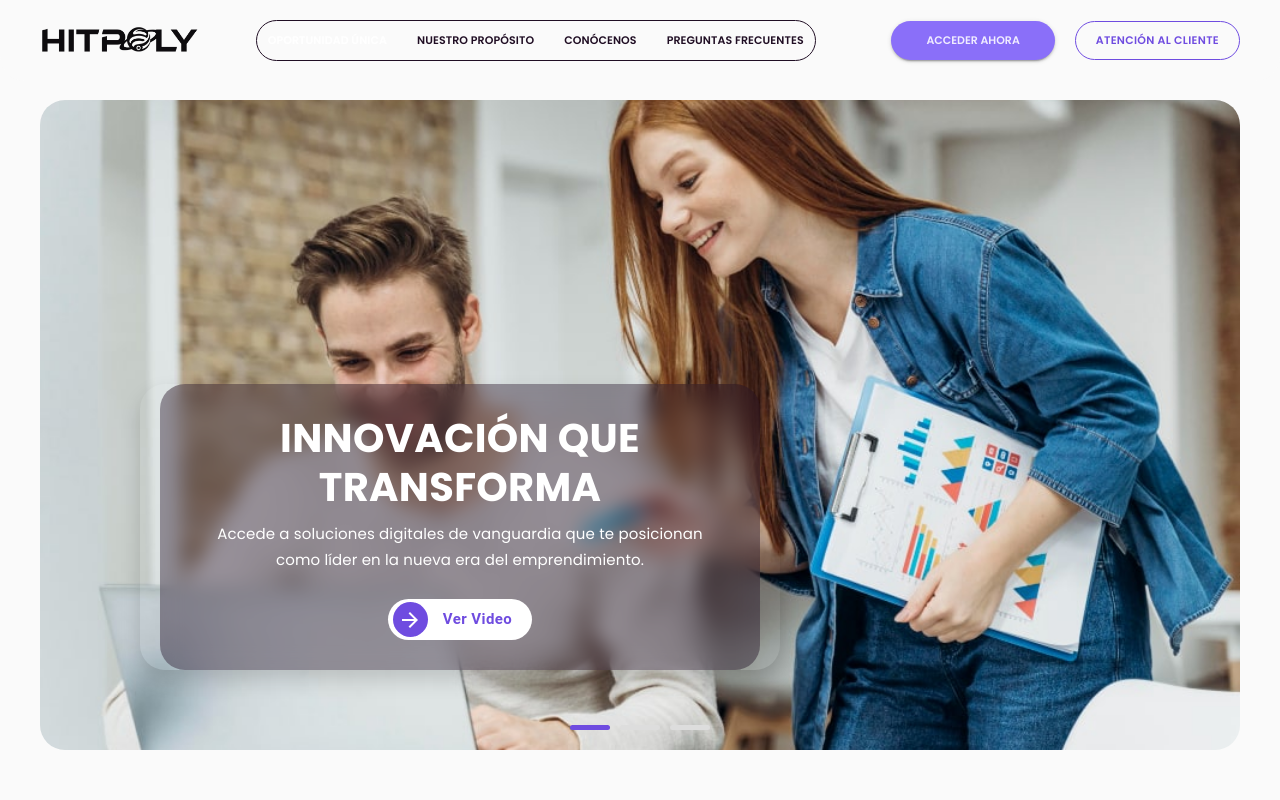
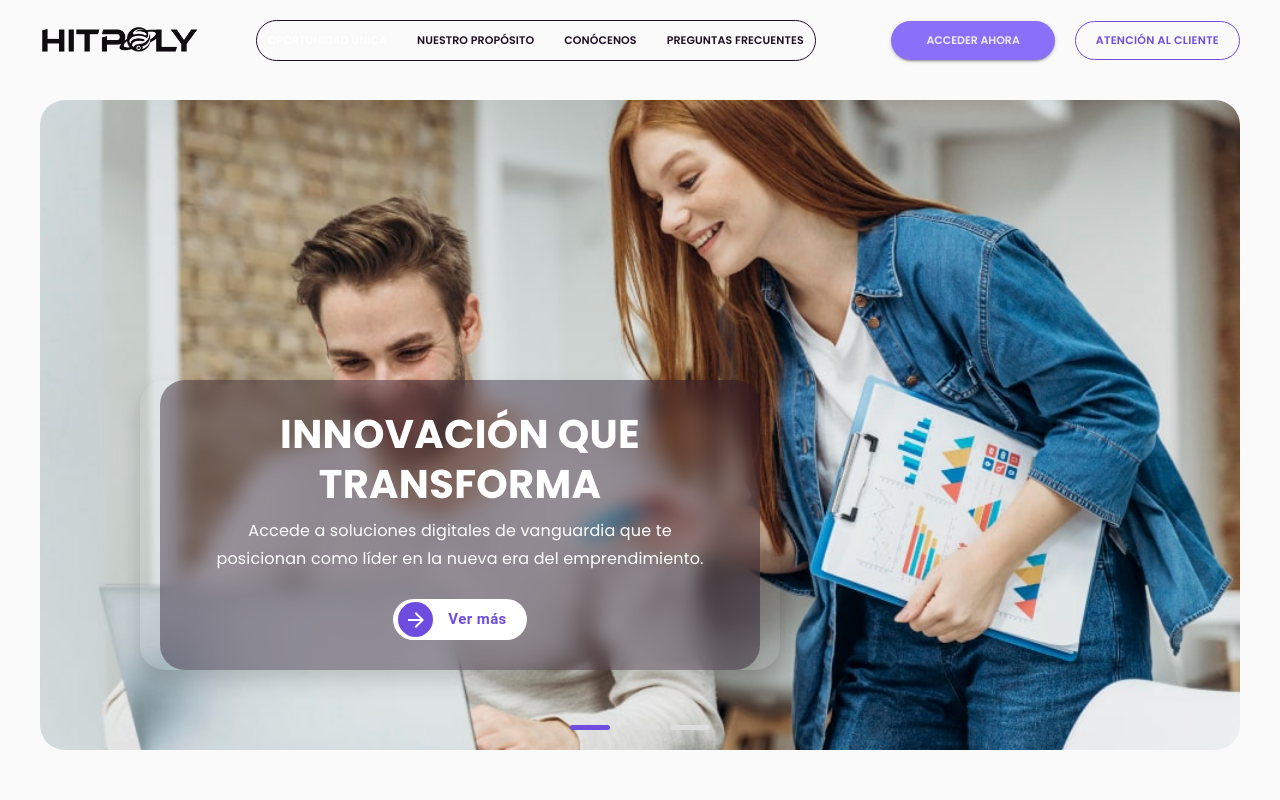
Before and after one commit to Hitpoly/membresia-hitpoly, a React (Vite) app: page / in a window 1280 px wide. Shown: the top 800 px of the page. Built offline with nearby package versions, Linux system fonts and the light colour scheme.

Commit message:
nuevos cambios

```diff
--- a/src/components/carruselBanner/targeta/targeta.jsx
+++ b/src/components/carruselBanner/targeta/targeta.jsx
@@ -49,13 +49,13 @@ function Targeta({ title, subtitle }) {
           width: "90%",
           mb: 2,
           fontFamily: "Poppins, sans-serif",
-          fontSize: { xs: "13px", sm: "14px", md: "15px" },
+          fontSize: { xs: "1rem", md: "1rem" },
         }}
       >
         {subtitle}
       </Typography>
       <ButtonBaner
-        text="Ver Video"
+        text="Ver más"
         onClick={manejarClic} // Llamada a la función al hacer clic
         buttonStyles={{ marginTop: "10px" }}
       />
```
Also changed, not shown: src/components/carruselBanner/carruselBanner.jsx (line endings or trailing spaces).
